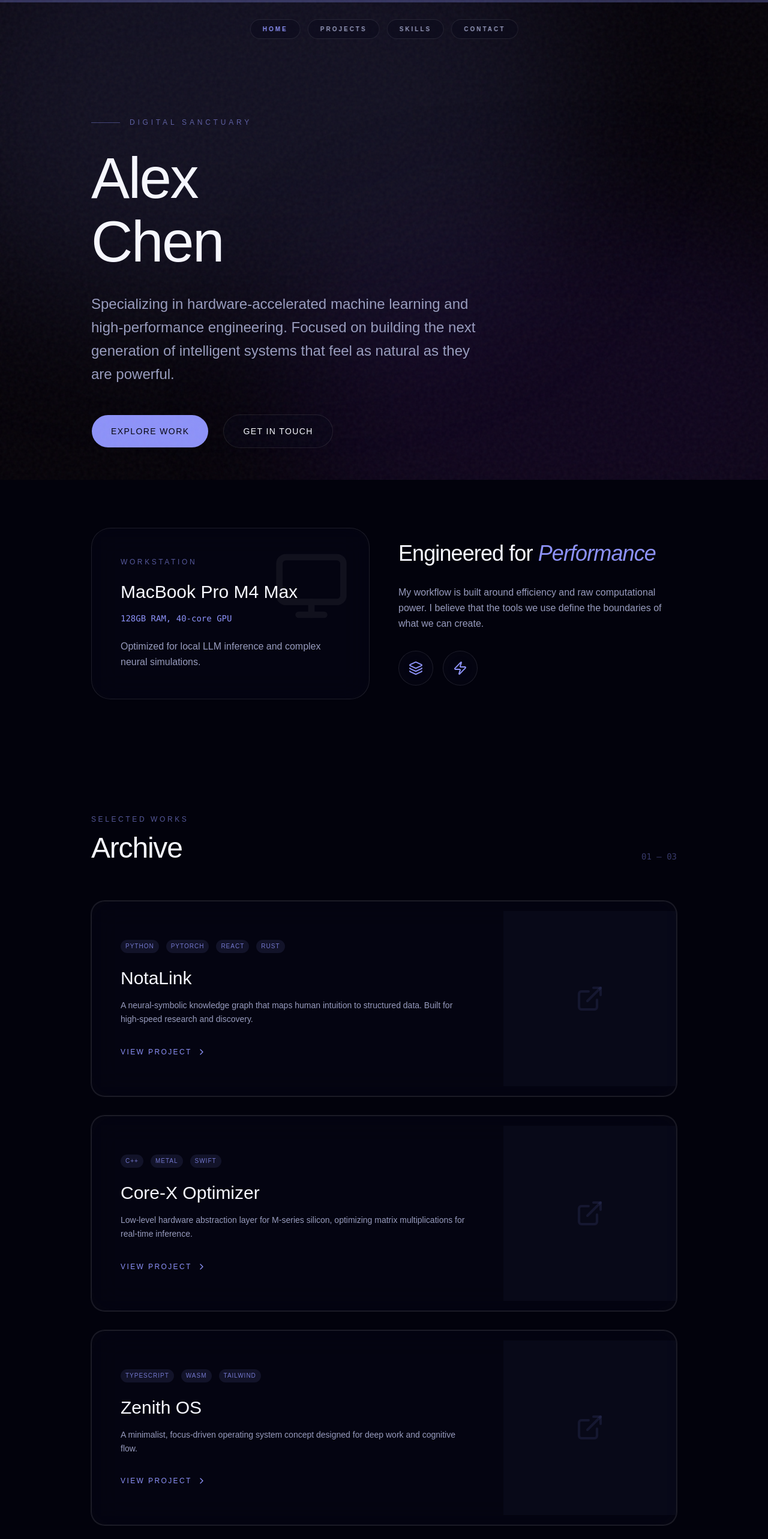
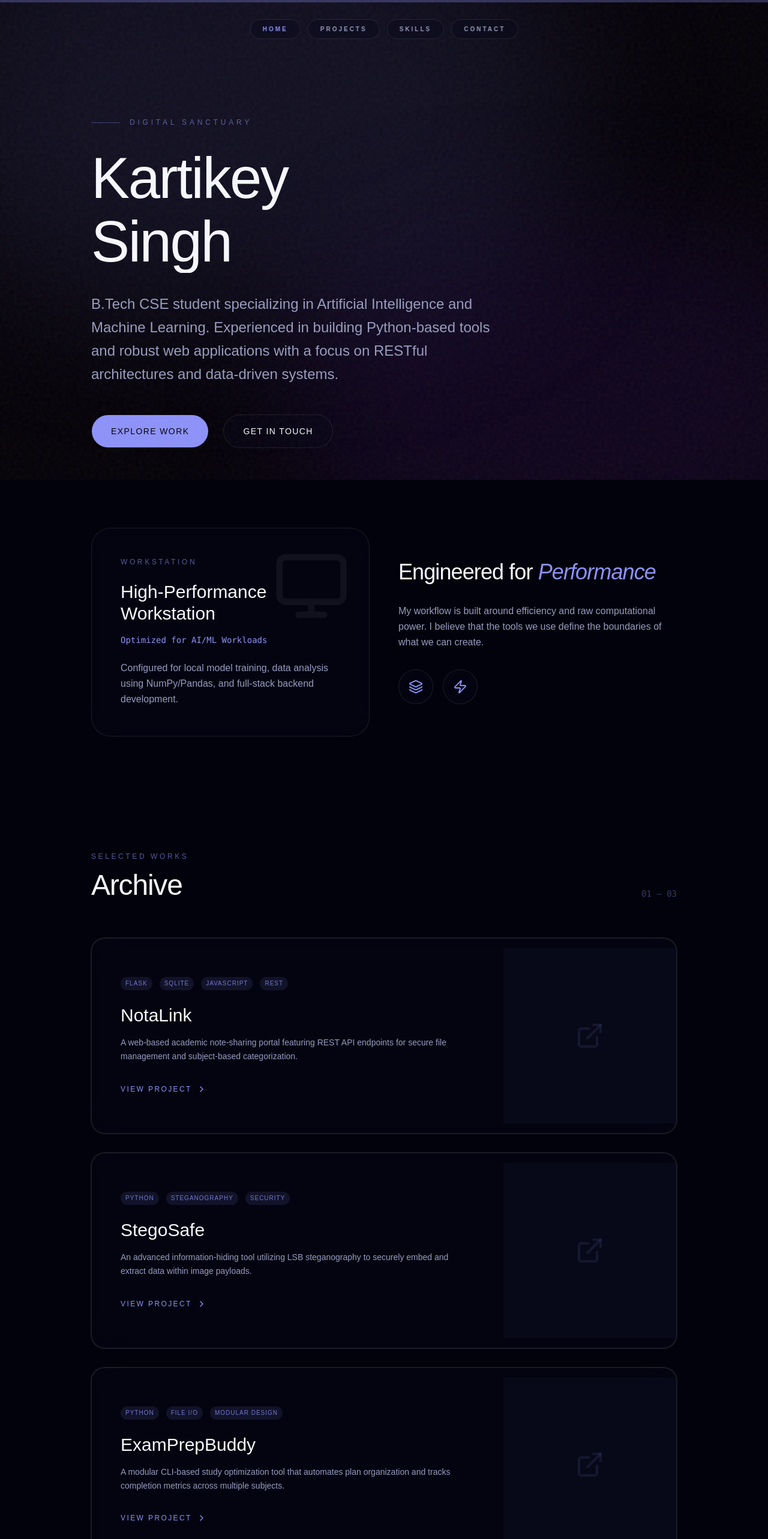
Before and after one commit to kartikey-x/KartikeyPortfolio, a React (Vite) app: page / in a window 1280 px wide. Shown: the top 2566 px of the page at 60% size. Built offline with nearby package versions, Linux system fonts and the light colour scheme.

Commit message:
Update USER_DATA with personal information and project details

```diff
--- a/src/App.tsx
+++ b/src/App.tsx
@@ -27,46 +27,46 @@ import { Card, CardContent } from "@/components/ui/card";
  * USER_DATA: The single source of truth for the portfolio content.
  */
 const USER_DATA = {
-  name: "Alex Chen",
-  role: "AI/ML & Engineering Student",
-  bio: "Specializing in hardware-accelerated machine learning and high-performance engineering. Focused on building the next generation of intelligent systems that feel as natural as they are powerful.",
+  name: "Kartikey Singh",
+  role: "AI/ML Engineer & Full-Stack Developer",
+  bio: "B.Tech CSE student specializing in Artificial Intelligence and Machine Learning. Experienced in building Python-based tools and robust web applications with a focus on RESTful architectures and data-driven systems.",
   hardware: {
-    primary: "MacBook Pro M4 Max",
-    specs: "128GB RAM, 40-core GPU",
-    description: "Optimized for local LLM inference and complex neural simulations."
+    primary: "High-Performance Workstation",
+    specs: "Optimized for AI/ML Workloads",
+    description: "Configured for local model training, data analysis using NumPy/Pandas, and full-stack backend development."
   },
   skills: [
-    { name: "Machine Learning", icon: <Cpu className="w-4 h-4" />, level: "Advanced" },
-    { name: "Systems Engineering", icon: <Terminal className="w-4 h-4" />, level: "Expert" },
+    { name: "Machine Learning", icon: <Cpu className="w-4 h-4" />, level: "Specialist" },
+    { name: "Backend Architecture", icon: <Terminal className="w-4 h-4" />, level: "Expert" },
     { name: "Full-Stack Dev", icon: <Code2 className="w-4 h-4" />, level: "Proficient" },
-    { name: "Hardware Optimization", icon: <Zap className="w-4 h-4" />, level: "Specialist" },
+    { name: "Network Engineering", icon: <Zap className="w-4 h-4" />, level: "Certified" },
   ],
   projects: [
     {
       title: "NotaLink",
-      desc: "A neural-symbolic knowledge graph that maps human intuition to structured data. Built for high-speed research and discovery.",
-      tech: ["Python", "PyTorch", "React", "Rust"],
-      link: "#",
+      desc: "A web-based academic note-sharing portal featuring REST API endpoints for secure file management and subject-based categorization.",
+      tech: ["Flask", "SQLite", "JavaScript", "REST"],
+      link: "https://github.com/kartikey-singh",
       featured: true
     },
     {
-      title: "Core-X Optimizer",
-      desc: "Low-level hardware abstraction layer for M-series silicon, optimizing matrix multiplications for real-time inference.",
-      tech: ["C++", "Metal", "Swift"],
-      link: "#"
+      title: "StegoSafe",
+      desc: "An advanced information-hiding tool utilizing LSB steganography to securely embed and extract data within image payloads.",
+      tech: ["Python", "Steganography", "Security"],
+      link: "https://github.com/kartikey-singh"
     },
     {
-      title: "Zenith OS",
-      desc: "A minimalist, focus-driven operating system concept designed for deep work and cognitive flow.",
-      tech: ["TypeScript", "Wasm", "Tailwind"],
-      link: "#"
+      title: "ExamPrepBuddy",
+      desc: "A modular CLI-based study optimization tool that automates plan organization and tracks completion metrics across multiple subjects.",
+      tech: ["Python", "File I/O", "Modular Design"],
+      link: "https://github.com/kartikey-singh"
     }
   ],
   contact: {
-    email: "alex.chen@edu.com",
+    email: "kartikeysingh2007@gmail.com",
     socials: [
-      { name: "GitHub", icon: <Github className="w-5 h-5" />, link: "https://github.com" },
-      { name: "LinkedIn", icon: <Linkedin className="w-5 h-5" />, link: "https://linkedin.com" }
+      { name: "GitHub", icon: <Github className="w-5 h-5" />, link: "https://github.com/kartikey-singh" },
+      { name: "LinkedIn", icon: <Linkedin className="w-5 h-5" />, link: "https://linkedin.com/in/kartikey-singh" }
     ]
   }
 };
```
